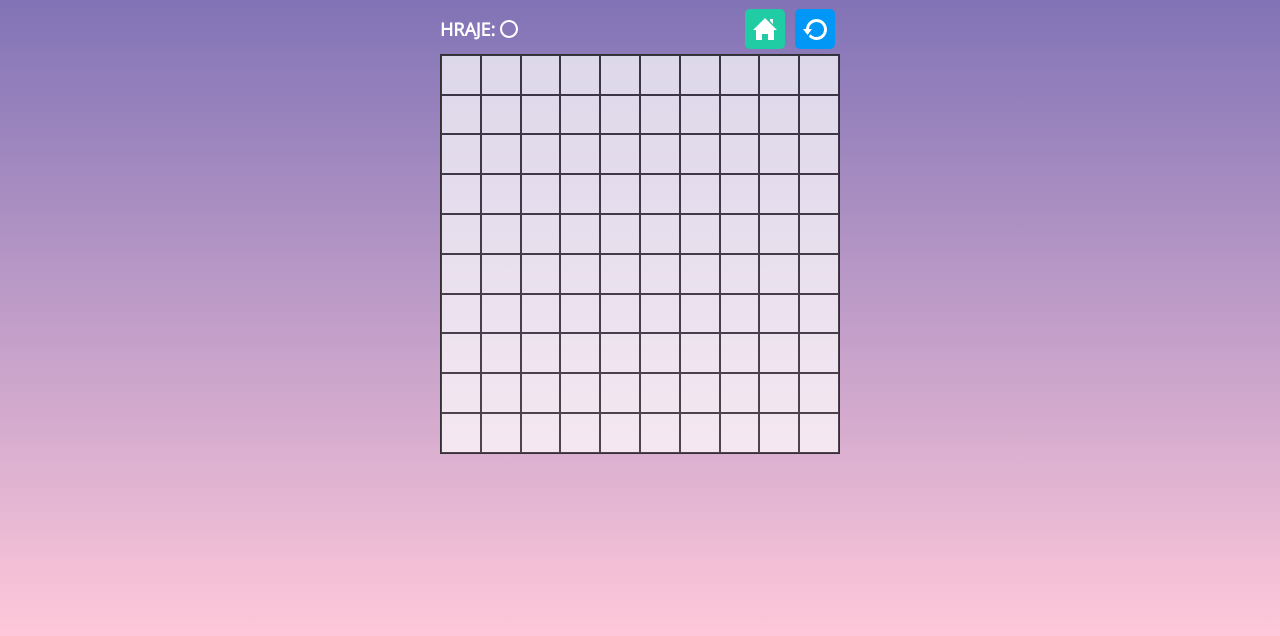
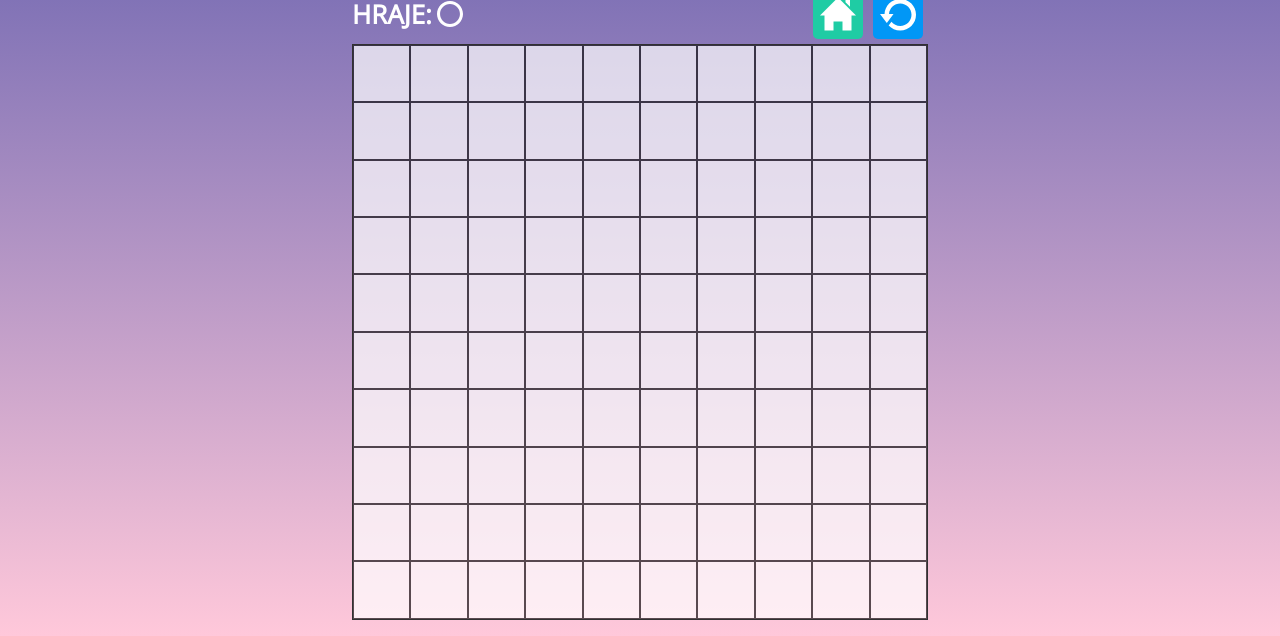
Before and after one commit to LaSi6/piskvorky, a plain HTML site: page hra.html in a window 1280 px wide. Shown: the part 164-800 px from the top of the page. Drawn offline with nearby package versions, Linux system fonts and the light colour scheme.

Commit message:
responzivita úprava

```diff
--- a/hra.html
+++ b/hra.html
@@ -15,15 +15,15 @@
         <div class="order__play">
             <div class="order__play order--text">HRAJE: </div>
             <div class="order__play order--icon">
-                <img class="icon" src="circle.svg" alt="kroužek">
+                <img class="img__icon icon--player" src="circle.svg" alt="kroužek">
             </div>
         </div>
         <div class="icons">
-            <a class="icon__play icon--home" href="index.html">
-                <img src="home.svg" alt="domů">
+            <a class="btn__play btn--home" href="index.html">
+                <img class="img__icon img--home" src="home.svg" alt="domů">
             </a>
-            <a class="icon__play icon--restart" href="hra.html">
-                <img src="restart.svg" alt="Hrát znovu">
+            <a class="btn__play btn--restart" href="hra.html">
+                <img class="img__icon img--restart" src="restart.svg" alt="Hrát znovu">
             </a>
         </div>
     </div>
--- a/index.js
+++ b/index.js
@@ -3,15 +3,15 @@ let player = 'circle';
 const cell = document.querySelectorAll('button');
 
 for (let i = 0; i < cell.length; i +=1 ) {
-    cell[i].addEventListener('click',  (ev) => {
+    cell[i].addEventListener('click', (ev) => {
             if (player === 'circle') {
                     ev.target.classList.add('board__field--circle');
-                    const playerIcon = document.querySelector('.icon');
+                    const playerIcon = document.querySelector('.icon--player');
                     playerIcon.src = 'cross.svg';
                     player = 'cross';
             } else {
                     ev.target.classList.add('board__field--cross');
-                    const playerIcon = document.querySelector('.icon');
+                    const playerIcon = document.querySelector('.icon--player');
                     playerIcon.src = 'circle.svg';
                     player = 'circle';
             }
--- a/style.css
+++ b/style.css
@@ -67,26 +67,27 @@ h1{
     background-color: #1fcca4;
     border-bottom: 1px solid #283e50;
 }
-.icon--home{
+.btn--home{
     background-color: #1fcca4;
 }
 .btn__main--rules:hover,
 .btn__main--homepage:hover,
-.icon--home:hover{
+.btn--home:hover{
     background-color: #1cbb96;
 }
 
 .btn__main--play,
-.icon--restart{
+.btn--restart{
     background-color: #0197f6;
 }
 
 .btn__main--play:hover,
-.icon--restart:hover{
+.btn--restart:hover{
     background-color: #0090e9;
 }
 
-.icon {
+.icon,
+.icon--player{
     filter: invert(100%);
     width: 1em;
     height: 1em;
@@ -124,7 +125,7 @@ h1{
 .navigation__play,
 .order__play,
 .icons,
-.icon__play{
+.btn__play{
     display: flex;
     align-items: center;
     justify-content: center;
@@ -139,7 +140,7 @@ h1{
     font-weight: 900;
 }
 
-.icon__play{
+.btn__play{
     padding: 2%;
     margin: 5px;
     width: 40px;
@@ -189,11 +190,12 @@ h1{
 }
 
 @media (min-width: 992px) {
-    .section__rules{
+    .section__rules,
+    .section__play{
         width: 800px;
     }
 
-    .list__rules {
+    .list__rules{
         width: 85%;
     }
 
@@ -206,4 +208,29 @@ h1{
         margin-left: 0px;
         margin-right: 0px;
     }
+
+    .section__play{
+        align-items: center;
+        margin-top: 20px;
+    }
+
+    .navigation__play,
+    .table__play{
+        width: 90%;
+    }
+
+    .navigation__play{
+        font-size: 26px;
+        height: 60px;
+    }
+
+    .btn__play{
+        width: 50px;
+        height: 50px;
+    }
+
+    .img__icon{
+        height: 2rem;
+    }
+
   }
```
